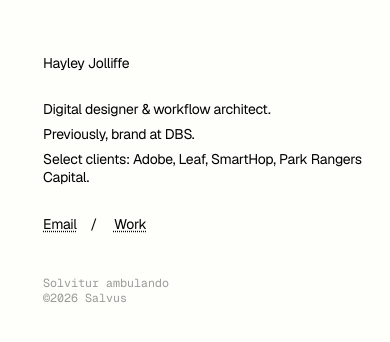
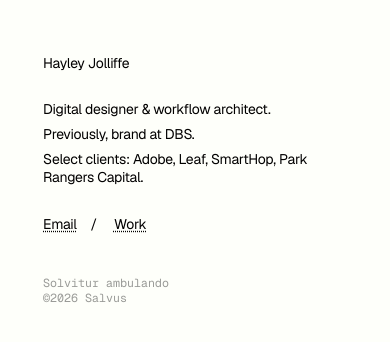
Before and after one commit to hayleyjolliffe/v26a, a Jekyll site: the page built from index.html, in a window 390 px wide. Shown: the top 342 px of the page. Built offline with Jekyll 4.4.1, drawn with Linux system fonts in a browser that asks for light colours.

Commit message:
Mobile fix

```diff
--- a/assets/style.css
+++ b/assets/style.css
@@ -115,8 +115,9 @@ footer > p > small > a:hover {
     }
 
     .site {
-        width:85dvw;
+        max-width:80dvw;
         margin:0 auto;
+        overflow-x:hidden;
     }
 }
 
@@ -128,7 +129,8 @@ footer > p > small > a:hover {
     }
 
     .site {
-        width:85dvw;
+        max-width:80dvw;
         margin:0 auto;
+        overflow-x:hidden;
     }
 }
```
